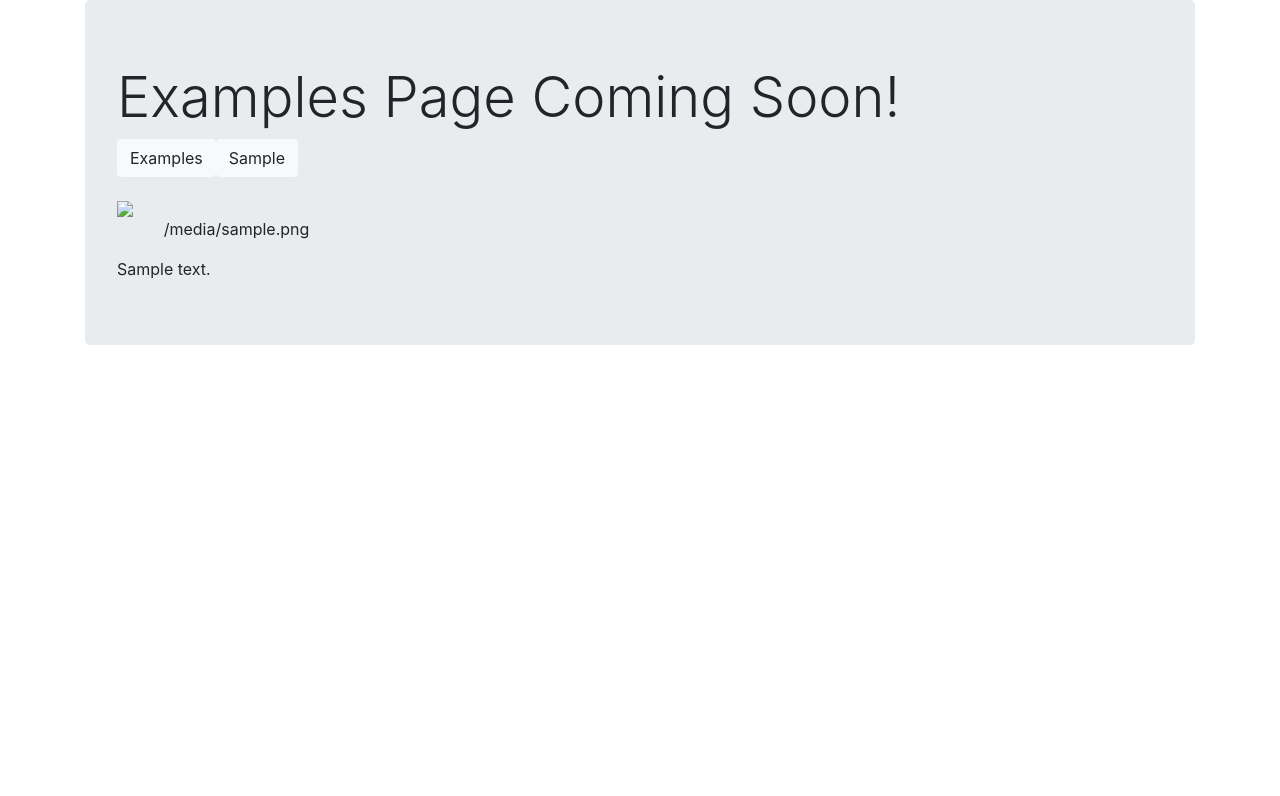
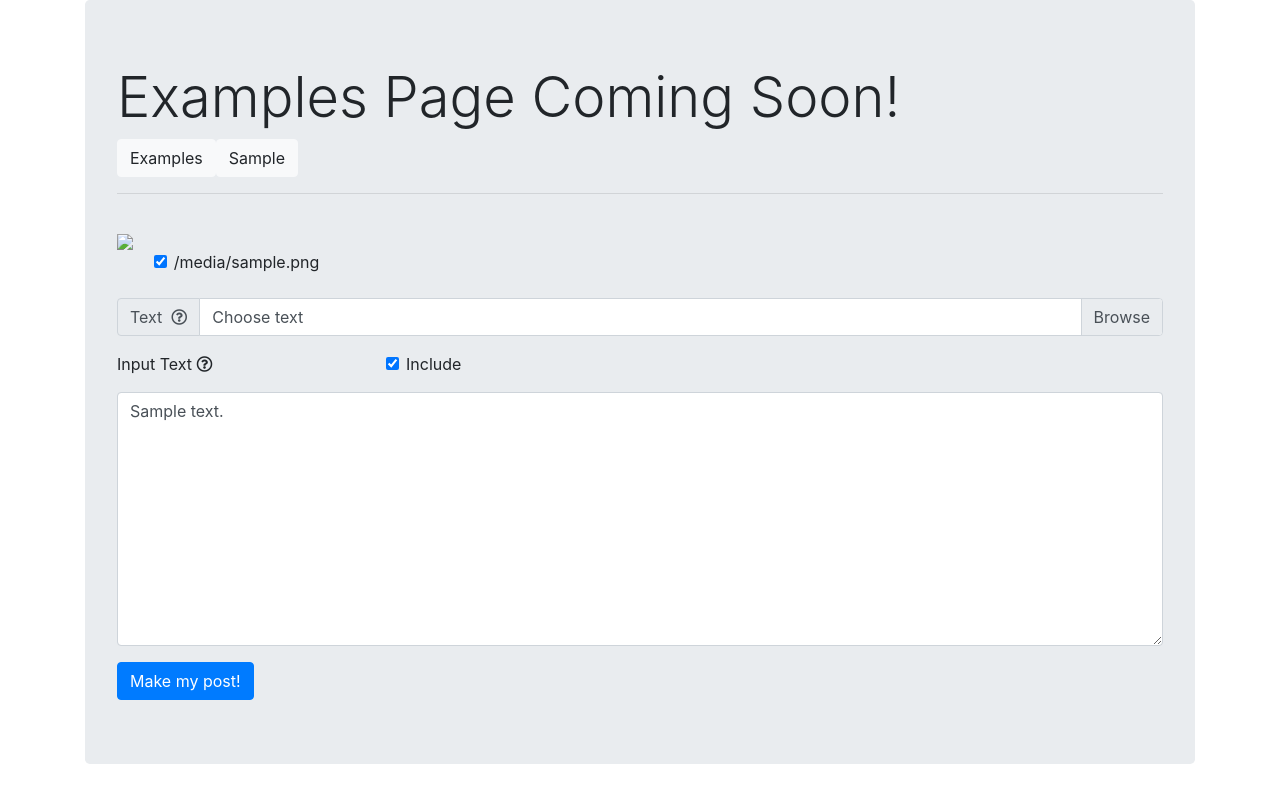
Before and after one commit to chengwill97/Story-and-Image-Alignment, a Python web app: template flask/app/templates/examples.html in a window 1280 px wide. Shown: the part 66-862 px from the top of the page. Before the commit the page ends 411 px from the top, so only its background shows below. Run offline with Jinja, Linux system fonts and the light colour scheme; the template is opened without the code that fills it: most values are stand-ins (such as "Sample title", 1, 10 or a date in 2020); some libraries are stand-ins or nearby versions.

Commit message:
Examples to demo for feature #40
- Collect form information for examples
- Setup demo data from each environment
- Route data to demo

```diff
--- a/flask/app/templates/examples.html
+++ b/flask/app/templates/examples.html
@@ -12,7 +12,7 @@
             </form>
 
             {% for examples_folder in examples_folders %}
-                <form action="{{ url_for('examples', examples_id=examples_folder) }}" method="get">
+                <form action="{{ url_for('examples', examples_id=examples_folder) }}" method="post">
                     {% if examples_id == examples_folder %}
                         <button type="submit" class="btn btn-primary">{{ examples_folder }}</button>
                     {% else %}
@@ -24,23 +24,88 @@
         </div>
     </div>
 
+    <hr>
+
     <br>
+
+    <form method="post" id="examples_form" action="{{ url_for('examples_process') }}" enctype="multipart/form-data">
 
         <div class = "row">
 
             {% for image in images %}
 
-            <div class = "col-sm-6 col-md-3">
+                <div class = "col-md-3">
                     <a href = "#" class = "thumbnail">
                         <img src="data:{{image.type}}};base64,{{image.data}}" style="display: block; margin-left: auto; margin-right: auto; width: 100%;">
                     </a>
-                <p style="font-size: 1em; text-align: center;"> {{ image.file_name }} </p>
+                    <div class="form-check" style="text-align: center;">
+                        <input class="form-check-input" name="{{ image.file_name }}" type="checkbox" id="{{ image.file_name }}" checked>
+                        <label class="form-check-label" for="{{ image.file_name }}">
+                                {{ image.file_name }}
+                        </label>
+                    </div>
                 </div>
 
             {% endfor%}
 
         </div>
 
-    <div>{{ text }}</div>
+        <br>
+
+        <!-- Input form for text files -->
+        <div class="input-group mb-3">
+            <div class="input-group-prepend">
+                <span class="input-group-text">
+                    Text &nbsp;
+                    <i class="far fa-question-circle"
+                        data-toggle="tooltip" data-placement="right"
+                        title="Only accepts plain text files">
+                    </i>
+                </span>
+            </div>
+            <div class="custom-file">
+                <input type="file" name="text_files" class="custom-file-input"
+                        id="text_files" accept="text/plain" multiple>
+                <label class="custom-file-label" for="text_files">Choose text</label>
+            </div>
+        </div>
+
+        <!-- Display text file names -->
+        <div class="scrollContainer">
+            <ul class="list-group textNameScroll" id="textNames">
+            </ul>
+        </div>
+
+        <!-- Check box to use input text instead -->
+        <div class="form-group row">
+            <div class="col-sm-3">
+                <span>
+                    Input Text
+                    <i class="far fa-question-circle"
+                        data-toggle="tooltip" data-placement="right"
+                        title="Check this to use text box input instead of text files">
+                    </i>
+                </span>
+            </div>
+            <div class="col-sm-2">
+                <div class="form-check">
+                    <input class="form-check-input" name="use_text" type="checkbox" id="use_text" checked>
+                    <label class="form-check-label" for="use_text">
+                        Include
+                    </label>
+                </div>
+            </div>
+        </div>
+
+        <!-- Input form for text -->
+        <div class="form-group">
+            <textarea class="form-control" name="text" id="text" rows="10">{{ text }}</textarea>
+        </div>
+
+        <!-- Submit button -->
+        <button type="submit" value="Upload" form="examples_form" class="btn btn-primary" id="show" multiple>Make my post!</button>
+
+    </form>
+
 
 {% endblock %}
```
Also changed, not shown: flask/app/routes.py (+105 -5 lines). Lines whose indentation alone changed are shown as unchanged.
